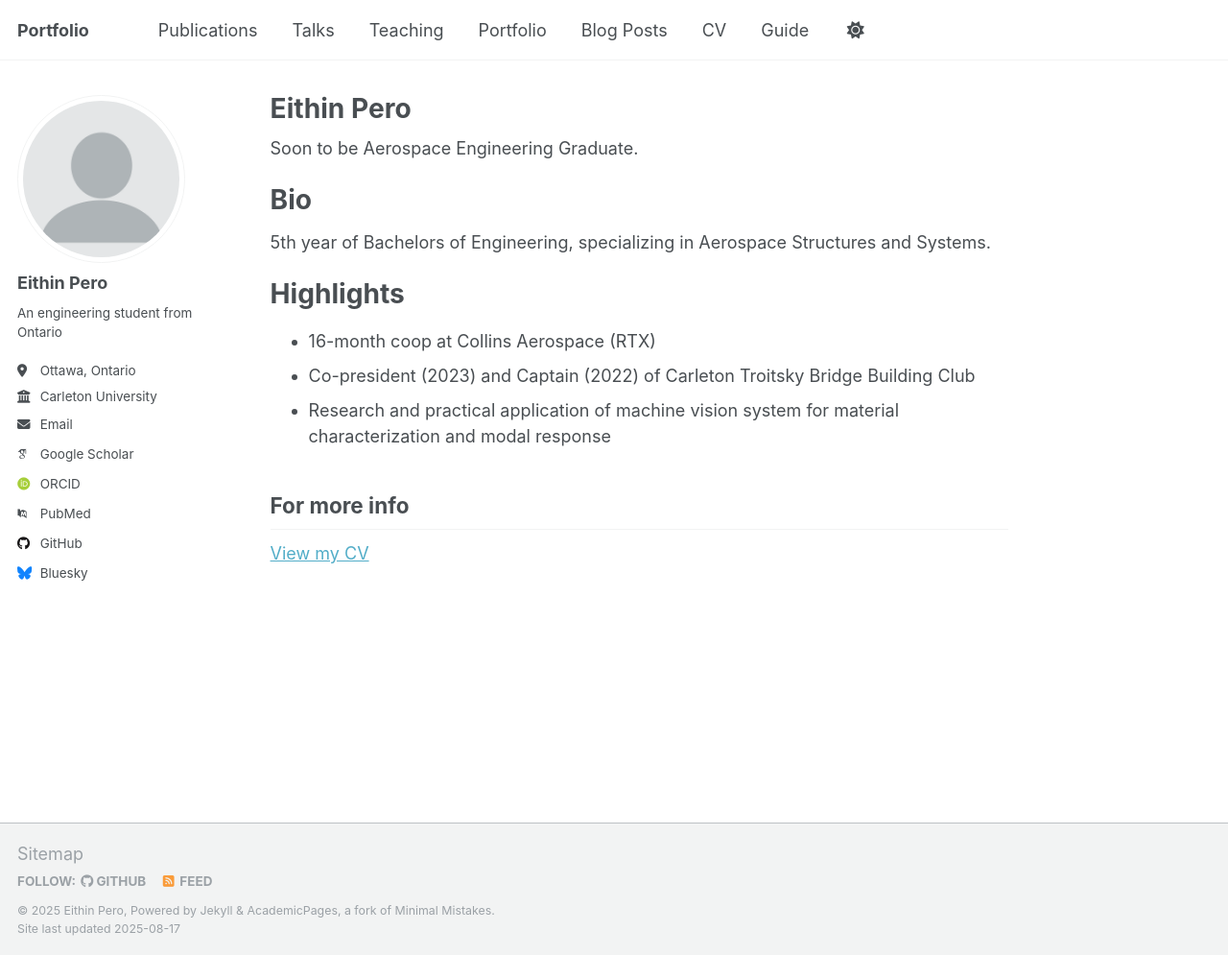
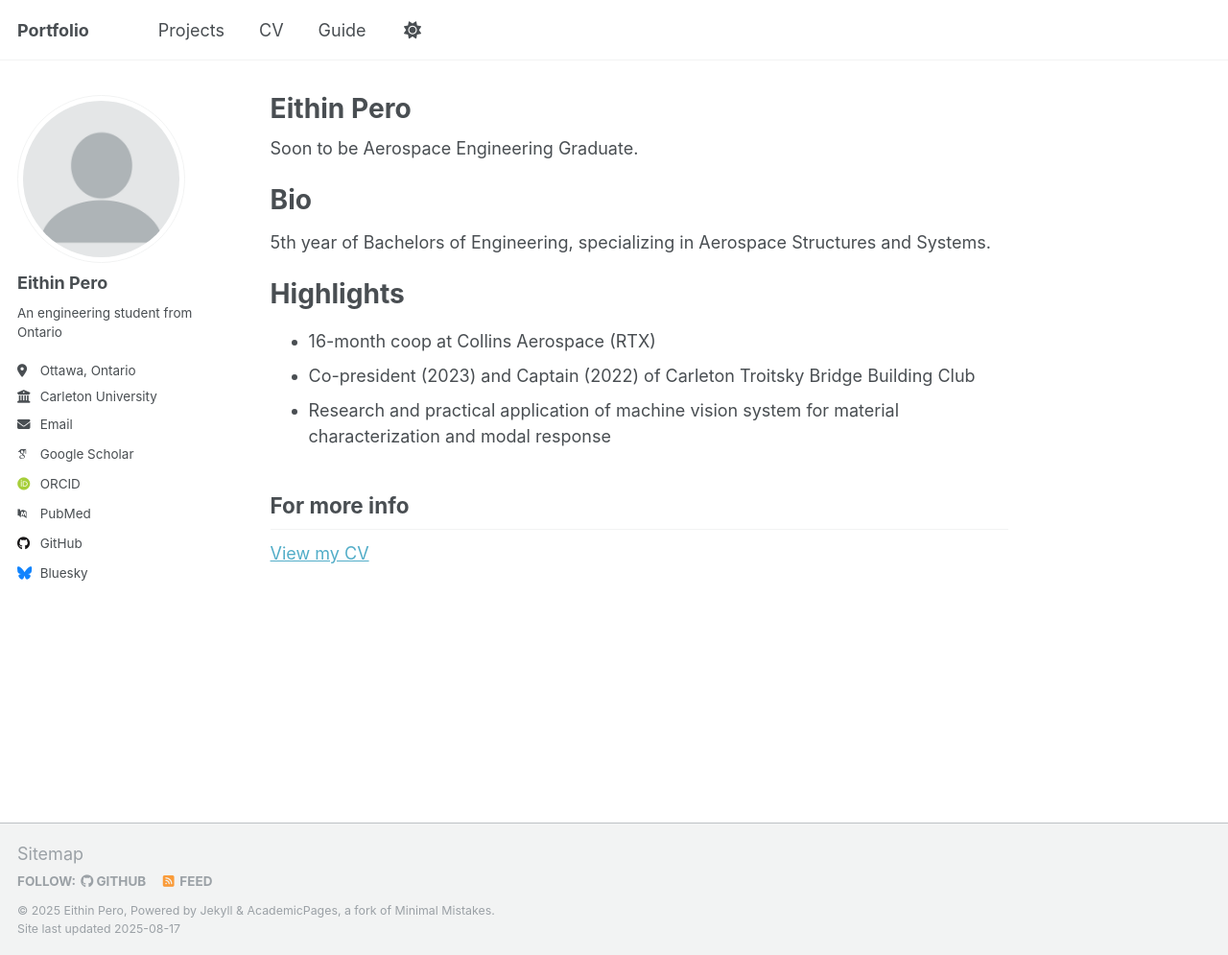
Before and after one commit to EithinP/Portfolio, a Jekyll site: the page built from _pages/about.md, in a window 1280 px wide and 995 px high. Shown: the whole window at 96% size. Built offline with Jekyll 4.4.1, drawn with Linux system fonts in a browser that asks for light colours; some web fonts are replaced; a script that is not in the unit is left out.

Commit message:
Update navigation.yml

```diff
--- a/_data/navigation.yml
+++ b/_data/navigation.yml
@@ -8,21 +8,21 @@
 #      Markdown formatted page while the second is generated using JSON.
 
 main:
-  - title: "Publications"
-    url: /publications/
-
-  - title: "Talks"
-    url: /talks/
-
-  - title: "Teaching"
-    url: /teaching/
-
-  - title: "Portfolio"
+#  - title: "Publications"
+#    url: /publications/
+#
+#  - title: "Talks"
+#    url: /talks/
+#
+#  - title: "Teaching"
+#    url: /teaching/
+#
+  - title: "Projects"
     url: /portfolio/
 
-  - title: "Blog Posts"
-    url: /year-archive/
-
+#  - title: "Blog Posts"
+#    url: /year-archive/
+#
   - title: "CV"
     url: /cv/
 
```
